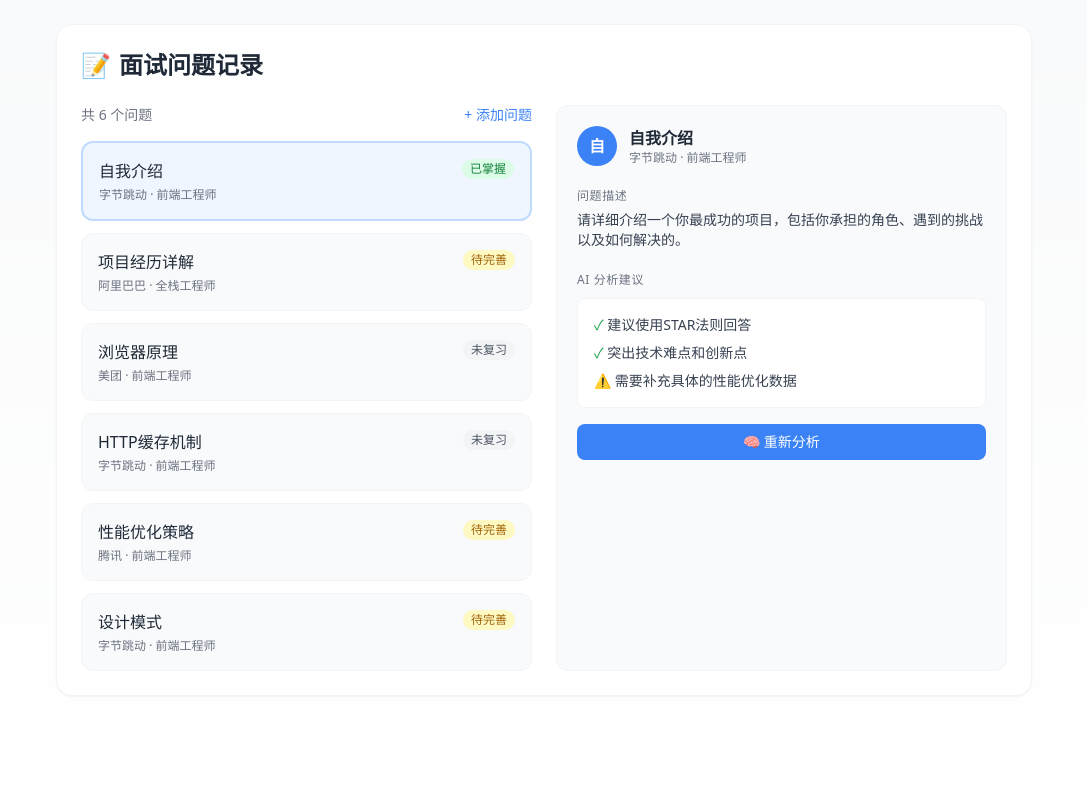
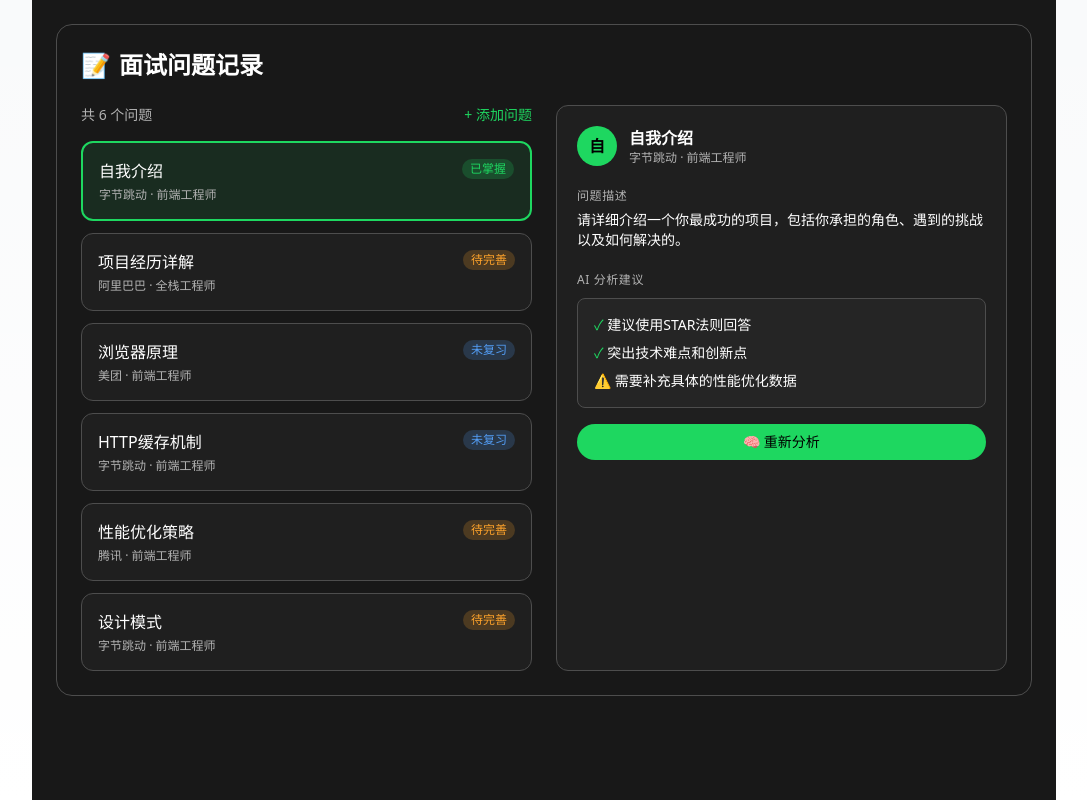
Before and after one commit to jovan-vault/interview-manager, a Next.js app: page /questions in a window 1280 px wide. Shown: the whole page, without its empty margins (96-1183 px from the left). Built offline with nearby package versions, Linux system fonts and the light colour scheme.

Commit message:
feat: apply dark theme to questions page

```diff
--- a/src/app/questions/page.tsx
+++ b/src/app/questions/page.tsx
@@ -27,9 +27,9 @@ export default function QuestionsPage() {
   const selectedQuestion = mockQuestions.find((q) => q.id === selectedId) || null
 
   return (
-    <main className="max-w-5xl mx-auto p-6">
-      <div className="bg-white rounded-2xl shadow-sm border border-gray-100 p-6">
-        <h1 className="text-2xl font-bold text-gray-800 mb-6 flex items-center gap-2">
+    <main className="max-w-5xl mx-auto p-6 bg-[#181818] min-h-screen">
+      <div className="bg-[#181818] rounded-2xl border border-[#4d4d4d] p-6">
+        <h1 className="text-2xl font-bold text-white mb-6 flex items-center gap-2">
           <span className="text-2xl">📝</span>
           面试问题记录
         </h1>
--- a/src/components/QuestionDetail.tsx
+++ b/src/components/QuestionDetail.tsx
@@ -13,8 +13,8 @@ interface Props {
 export default function QuestionDetail({ question }: Props) {
   if (!question) {
     return (
-      <div className="bg-gray-50 rounded-xl p-5 border border-gray-100 h-full flex items-center justify-center">
-        <div className="text-center text-gray-400">
+      <div className="bg-[#1f1f1f] rounded-xl p-5 border border-[#4d4d4d] h-full flex items-center justify-center">
+        <div className="text-center text-[#b3b3b3]">
           <div className="text-4xl mb-2">📝</div>
           <p>选择一个问题查看详情</p>
         </div>
@@ -23,34 +23,34 @@ export default function QuestionDetail({ question }: Props) {
   }
 
   return (
-    <div className="bg-gray-50 rounded-xl p-5 border border-gray-100">
+    <div className="bg-[#1f1f1f] rounded-xl p-5 border border-[#4d4d4d]">
       <div className="flex items-center gap-3 mb-4">
-        <div className="w-10 h-10 rounded-full bg-blue-500 text-white flex items-center justify-center font-bold">
+        <div className="w-10 h-10 rounded-full bg-[#1ed760] text-black flex items-center justify-center font-bold">
           {question.content.charAt(0)}
         </div>
         <div>
-          <div className="font-semibold text-gray-800">{question.content}</div>
-          <div className="text-xs text-gray-500">{question.company} · {question.position}</div>
+          <div className="font-semibold text-white">{question.content}</div>
+          <div className="text-xs text-[#b3b3b3]">{question.company} · {question.position}</div>
         </div>
       </div>
 
       <div className="mb-4">
-        <label className="text-xs font-medium text-gray-500 uppercase tracking-wider">问题描述</label>
-        <p className="text-sm text-gray-700 mt-1">请详细介绍一个你最成功的项目，包括你承担的角色、遇到的挑战以及如何解决的。</p>
+        <label className="text-xs font-medium text-[#b3b3b3] uppercase tracking-wider">问题描述</label>
+        <p className="text-sm text-white mt-1">请详细介绍一个你最成功的项目，包括你承担的角色、遇到的挑战以及如何解决的。</p>
       </div>
 
       <div className="mb-4">
-        <label className="text-xs font-medium text-gray-500 uppercase tracking-wider">AI 分析建议</label>
-        <div className="mt-2 p-4 bg-white rounded-lg border border-gray-100">
-          <div className="text-sm text-gray-700 space-y-2">
-            <p><span className="text-green-600">✓</span> 建议使用STAR法则回答</p>
-            <p><span className="text-green-600">✓</span> 突出技术难点和创新点</p>
-            <p><span className="text-yellow-600">⚠</span> 需要补充具体的性能优化数据</p>
+        <label className="text-xs font-medium text-[#b3b3b3] uppercase tracking-wider">AI 分析建议</label>
+        <div className="mt-2 p-4 bg-[#252525] rounded-lg border border-[#4d4d4d]">
+          <div className="text-sm text-white space-y-2">
+            <p><span className="text-[#1ed760]">✓</span> 建议使用STAR法则回答</p>
+            <p><span className="text-[#1ed760]">✓</span> 突出技术难点和创新点</p>
+            <p><span className="text-[#ffa42b]">⚠</span> 需要补充具体的性能优化数据</p>
           </div>
         </div>
       </div>
 
-      <button className="w-full bg-blue-500 text-white rounded-lg py-2 text-sm font-medium hover:bg-blue-600 transition-colors">
+      <button className="w-full bg-[#1ed760] text-black rounded-full py-2 text-sm font-medium hover:bg-[#1ed760]/90 transition-colors">
         🧠 重新分析
       </button>
     </div>
--- a/src/components/QuestionList.tsx
+++ b/src/components/QuestionList.tsx
@@ -15,17 +15,17 @@ interface Props {
 }
 
 const statusConfig = {
-  mastered: { label: '已掌握', bg: 'bg-green-100', text: 'text-green-700' },
-  pending: { label: '待完善', bg: 'bg-yellow-100', text: 'text-yellow-700' },
-  'not-reviewed': { label: '未复习', bg: 'bg-gray-100', text: 'text-gray-600' },
+  mastered: { label: '已掌握', bg: 'bg-[#1ed760]/20', text: 'text-[#1ed760]' },
+  pending: { label: '待完善', bg: 'bg-[#ffa42b]/20', text: 'text-[#ffa42b]' },
+  'not-reviewed': { label: '未复习', bg: 'bg-[#539df5]/20', text: 'text-[#539df5]' },
 }
 
 export default function QuestionList({ questions, selectedId, onSelect }: Props) {
   return (
     <div className="space-y-3">
       <div className="flex justify-between items-center mb-4">
-        <span className="text-sm font-medium text-gray-500">共 {questions.length} 个问题</span>
-        <button className="text-blue-500 text-sm hover:underline">+ 添加问题</button>
+        <span className="text-sm font-medium text-[#b3b3b3]">共 {questions.length} 个问题</span>
+        <button className="text-[#1ed760] text-sm hover:underline">+ 添加问题</button>
       </div>
 
       {questions.map((q) => {
@@ -38,14 +38,14 @@ export default function QuestionList({ questions, selectedId, onSelect }: Props)
             onClick={() => onSelect(q.id)}
             className={`rounded-xl p-4 border cursor-pointer transition-all ${
               isSelected
-                ? 'bg-blue-50 border-2 border-blue-200'
-                : 'bg-gray-50 border border-gray-100 hover:border-gray-200'
+                ? 'bg-[#1ed760]/10 border-2 border-[#1ed760]'
+                : 'bg-[#1f1f1f] border border-[#4d4d4d] hover:border-[#b3b3b3]'
             }`}
           >
             <div className="flex justify-between items-start">
               <div>
-                <div className="font-medium text-gray-800">{q.content}</div>
-                <div className="text-xs text-gray-500 mt-1">{q.company} · {q.position}</div>
+                <div className="font-medium text-white">{q.content}</div>
+                <div className="text-xs text-[#b3b3b3] mt-1">{q.company} · {q.position}</div>
               </div>
               <span className={`text-xs px-2 py-0.5 rounded-full ${status.bg} ${status.text}`}>
                 {status.label}
```
